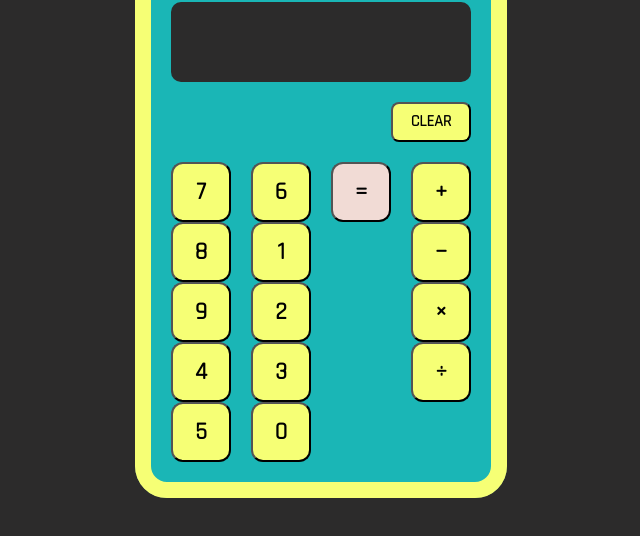
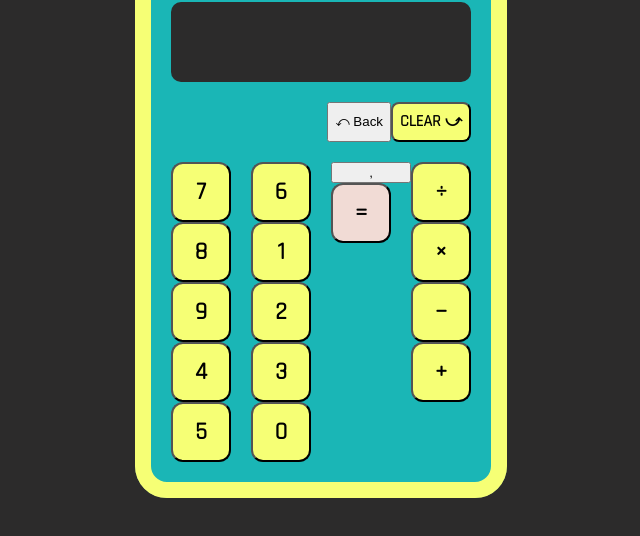
Before and after one commit to Amazonick/amazonick.github.io, a plain HTML site: page index.html in a window 1280 px wide. Shown: the part 218-754 px from the top of the page, without its empty margins (327-967 px from the left). Drawn offline with Linux system fonts and the light colour scheme.

Commit message:
added backspacebutton as well as a period button

```diff
--- a/index.html
+++ b/index.html
@@ -16,7 +16,8 @@
 				</div>
 				<div class="display"></div>
 				<div class="controls">
-					<button class="clear-btn" id="clear-btn">Clear</button>
+					<button class="backspace" id="backspace">&#10554; Back</button>
+					<button class="clear-btn" id="clear-btn">Clear &#10555;</button>
 				</div>
 				<div class="sub-container">
 					<div class="numbers-container">
@@ -30,13 +31,14 @@
 						<button class="number-btn" id="two-btn" value="2">2</button>
 						<button class="number-btn" id="three-btn" value="3">3</button>
 						<button class="number-btn" id="zero-btn" value="0">0</button>
-						<button class="equlas-btn" id="equals" value="=">&equals;</button>
+						<button class="period-btn" id="period-btn" value=",">,</button>
+						<button class="equals-btn" id="equals" value="=">&equals;</button>
 					</div>
 					<div class="operators">
+						<button class="operator-btn" id="divide" value="/">&divide;</button>
+						<button class="operator-btn" id="multiply" value="*">&times;</button>
+						<button class="operator-btn" id="minus" value="-">&minus;</button>
 						<button class="operator-btn" id="plus" value="+">&plus;</button>
-						<button class="operator-btn" id="minus" value="-">&minus;</button>
-						<button class="operator-btn" id="multiply" value="*">&times;</button>
-						<button class="operator-btn" id="divide" value="/">&divide;</button>
 					</div>
 				</div>
 			</div>
```
